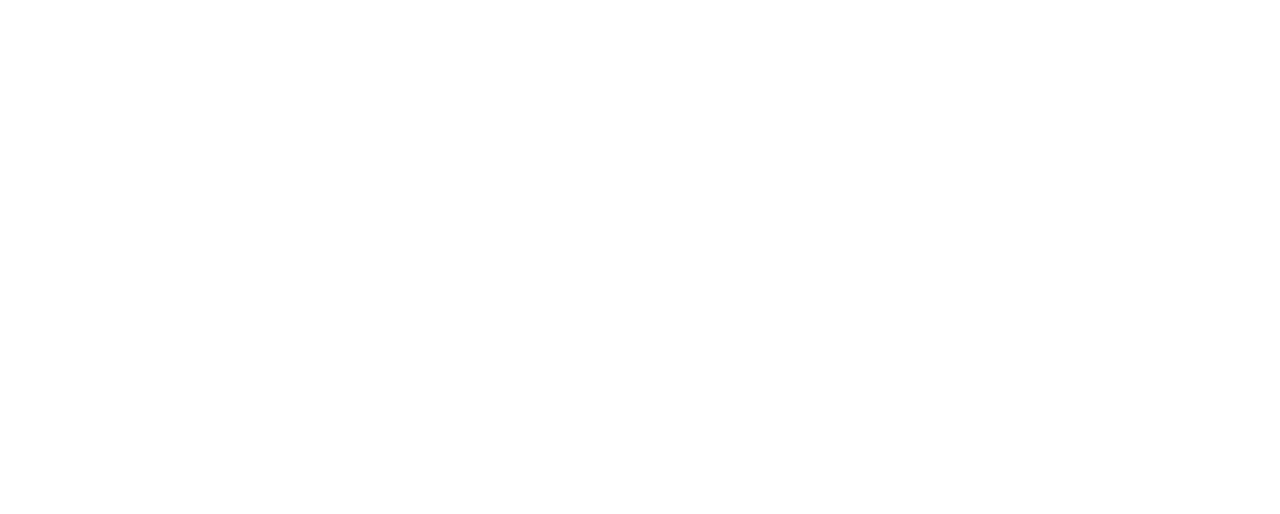
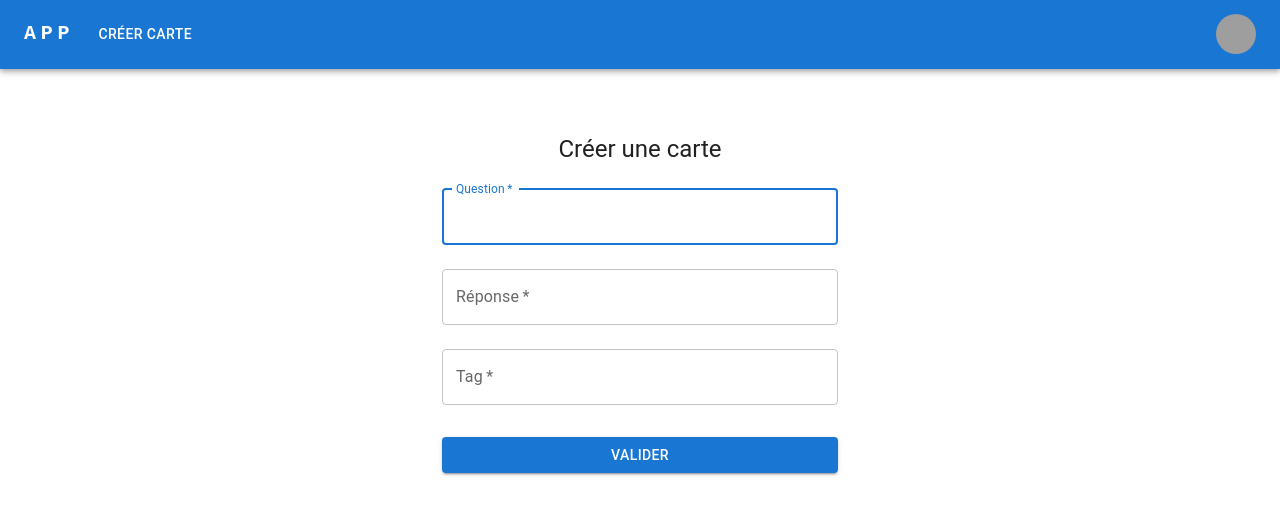
Before and after one commit to maithi-trandiep/cleancode, a React (Vite) app in the folder client/: page /card in a window 1280 px wide. Before the commit this address had no page. Shown: the top 514 px of the page. Built offline with nearby package versions, Linux system fonts and the light colour scheme; grey boxes are pictures that could not be loaded.

Commit message:
WIP create card

```diff
--- a/client/src/App.jsx
+++ b/client/src/App.jsx
@@ -5,6 +5,7 @@
 import Home from './pages/Home'
 import SignIn from './pages/SignIn'
 import SignUp from './pages/SignUp';
+import PageCard from './pages/PageCard'
 
 function App() {
   return (
@@ -14,6 +15,7 @@
           <Routes>
             <Route path="/" element={<Layout />}>
               <Route index element={<Home />} />
+              <Route path="/card" element={<PageCard />} />
             </Route>
             <Route path="/signin" element={<SignIn />} />
             <Route path="/signup" element={<SignUp />} />
--- a/client/src/components/FormCreateCard.jsx
+++ b/client/src/components/FormCreateCard.jsx
@@ -1,38 +1,87 @@
 import React, { useState } from 'react';
+import Button from '@mui/material/Button';
+import Box from '@mui/material/Box';
+import TextField from '@mui/material/TextField';
+import Typography from '@mui/material/Typography';
+import Container from '@mui/material/Container';
+import CssBaseline from '@mui/material/CssBaseline';
 
 const FormCreateCard = () => {
-    const [card, setCard] = useState({
-        question: "",
-        answer: "",
-    });
-
-    const handleChange = (e) => {
-        setCard({ ...card, [e.target.name]: e.target.value });
-    };
+    const [cards, setCards] = useState([]);
+    const [card, setCard] = useState({ question: '', reponse: '', tag: ''});
 
     const handleSubmit = (e) => {
         e.preventDefault();
         console.log(card);
+        setCards([...cards, card]);
+        setCard({ question: '', reponse: '', tag: ''});
+    }
+
+    const handleChange = (e, name) => {
+        const val = (e.target && e.target.value) || '';
+        let _card = { ...card };
+        _card[`${name}`] = val;
+
+        setCard(_card);
     };
 
     return (
-        <div>
-            <form onSubmit={handleSubmit}>
-                <input
-                type="text"
+        <Container component="main" maxWidth="xs">
+        <CssBaseline />
+        <Box
+          sx={{
+            marginTop: 8,
+            display: 'flex',
+            flexDirection: 'column',
+            alignItems: 'center',
+          }}
+        >
+          <Typography component="h1" variant="h5">
+            Créer une carte
+          </Typography>
+          <Box component="form" onSubmit={handleSubmit} noValidate sx={{ mt: 1 }}>
+            <TextField
+                margin="normal"
+                required
+                fullWidth
+                id="question"
+                label="Question"
                 name="question"
+                autoFocus
                 value={card.question}
-                onChange={handleChange}
-                />
-                <input
-                type="text"
-                name="answer"
-                value={card.answer}
-                onChange={handleChange}
-                />
-                <button type="submit">Create Card</button>
-            </form>
-        </div>
+                onChange={(e) => handleChange(e, 'question')}
+            />
+            <TextField
+                margin="normal"
+                required
+                fullWidth
+                id="reponse"
+                label="Réponse"
+                name="reponse"
+                value={card.reponse}
+                onChange={(e) => handleChange(e, 'reponse')}
+            />
+            <TextField
+                margin="normal"
+                required
+                fullWidth
+                id="tag"
+                label="Tag"
+                name="tag"
+                value={card.tag}
+                onChange={(e) => handleChange(e, 'tag')}
+            />
+            <Button
+              type="submit"
+              fullWidth
+              variant="contained"
+              sx={{ mt: 3, mb: 2 }}
+            >
+              Valider
+            </Button>
+          </Box>
+        </Box>
+      </Container>
     );
 }
 
--- a/client/src/pages/Card.jsx
+++ b/client/src/pages/PageCard.jsx
@@ -1,6 +1,6 @@
 import FormCreateCard from "../components/FormCreateCard";
 
-const Card = () => {
+const PageCard = () => {
     return (
         <div>
             <FormCreateCard />
@@ -8,4 +8,4 @@
     );
 }
 
-export default Card;
+export default PageCard;
```
Also changed, not shown: 2 other files (tests, documents, lock files or other folders).
